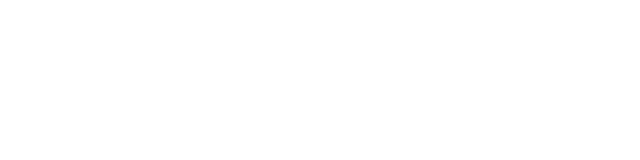
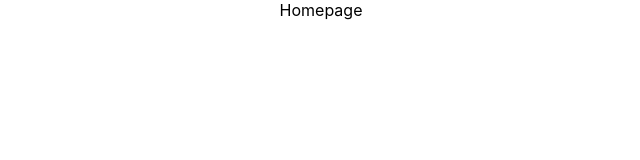
Before and after one commit to jennylovesreading/HouseholdHomiesFrontend, a React (Create React App) app: page / in a window 1280 px wide. Shown: the top 160 px of the page, without its empty margins (319-959 px from the left). Built offline with nearby package versions, Linux system fonts and the light colour scheme.

Commit message:
added homepage route

```diff
--- a/src/App.js
+++ b/src/App.js
@@ -1,6 +1,7 @@
 import './App.css';
-import UserRegistrationForm from "./components/Users/userRegistrationForm"
-import UserLoginForm from "./components/Users/userLoginForm"
+import Homepage from "./components/homepage/homepage"
+import UserRegistrationForm from "./components/users/userRegistrationForm"
+import UserLoginForm from "./components/users/userLoginForm"
 import { BrowserRouter, Route } from 'react-router-dom'
 import { Switch } from 'react-router';
 
@@ -9,8 +10,9 @@
     <div className="App">
       <BrowserRouter>
         <Switch>
-         <Route path="/register" component={UserRegistrationForm} />
-         <Route path="/login" component={UserLoginForm} />
+          <Route path="/" component={Homepage} />
+          <Route path="/register" component={UserRegistrationForm} />
+          <Route path="/login" component={UserLoginForm} />
         </Switch>
       </BrowserRouter>
     </div>
--- /dev/null
+++ b/src/components/homepage/homepage.js
@@ -0,0 +1,14 @@
+import React from 'react';
+// import axios  from 'axios';
+
+class Homepage extends React.Component {
+    render() {
+        return (
+            <div>
+                Homepage
+            </div>
+        );
+    }
+}
+
+export default Homepage;
```
Also changed, not shown: 1 other file (tests, documents, lock files or other folders).
